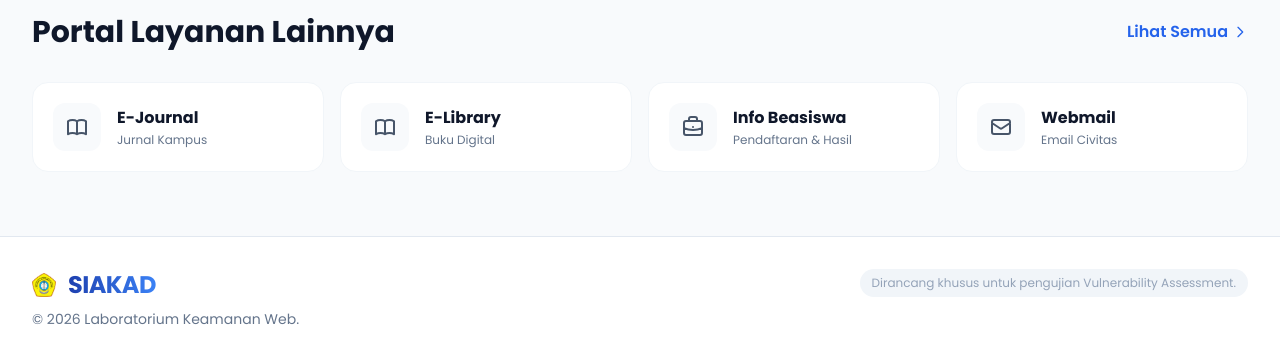
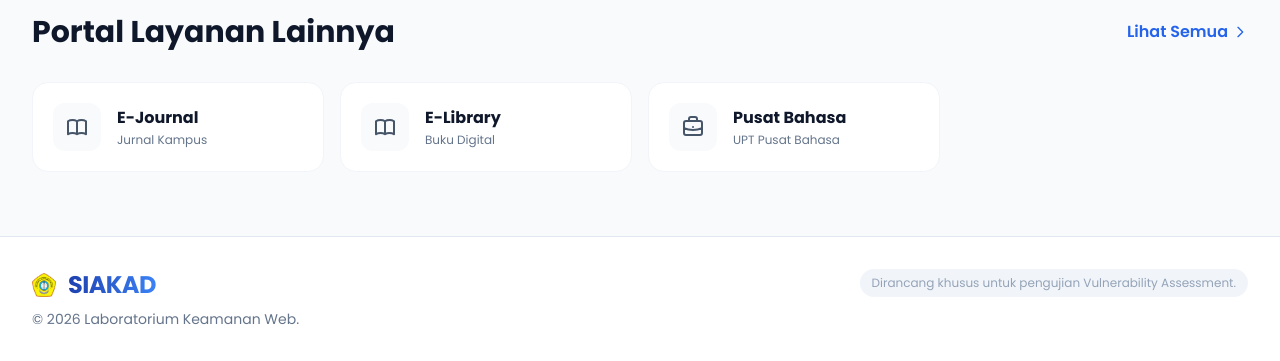
Before and after one commit to fadlimaghfirli/siakad-vuln, a PHP site: page / in a window 1280 px wide. Shown: the part 1450-1811 px from the top of the page. Run offline with PHP 8.4, Linux system fonts and the light colour scheme; some libraries are stand-ins or nearby versions.

Commit message:
Update fitur Forum

```diff
--- a/app/Views/auth/login.php
+++ b/app/Views/auth/login.php
@@ -103,7 +103,7 @@
                 <form action="/login/process" method="POST" class="space-y-5">
                     <div>
                         <label class="block text-sm font-semibold text-slate-700 mb-2">Akun Kampus</label>
-                        <input type="text" name="username" class="w-full border border-slate-200 rounded-xl px-4 py-3.5 focus:outline-none focus:border-brand-500 focus:ring-4 focus:ring-brand-500/10 transition-all bg-slate-50 focus:bg-white text-slate-800 font-medium" placeholder="Masukkan akun kampus" required autocomplete="off">
+                        <input type="text" name="username" class="w-full border border-slate-200 rounded-xl px-4 py-3.5 focus:outline-none focus:border-brand-500 focus:ring-4 focus:ring-brand-500/10 transition-all bg-slate-50 focus:bg-white text-slate-800 font-medium" placeholder="Masukkan akun kampus" required>
                     </div>
 
                     <div>
@@ -146,7 +146,7 @@
         </div>
     </div>
 
-    <div class="fixed bottom-6 left-6 z-50 flex flex-col items-start drop-shadow-2xl">
+    <div class="fixed md:bottom-12 md:left-12 bottom-6 left-6 z-50 flex flex-col items-start drop-shadow-2xl">
         <div id="vuln-warning-balloon" class="hidden mb-4 bg-white border border-red-200 shadow-xl rounded-2xl p-4 max-w-xs relative animate-bounce" style="animation: bounce 2s infinite; animation-timing-function: cubic-bezier(0.280, 0.840, 0.420, 1);">
             <button id="close-balloon-btn" class="absolute top-2 right-2 text-slate-400 hover:text-red-500 transition-colors focus:outline-none">
                 <svg class="w-4 h-4" fill="none" stroke="currentColor" viewBox="0 0 24 24">
--- a/app/Views/dashboard/index.php
+++ b/app/Views/dashboard/index.php
@@ -197,11 +197,11 @@
                     <div class="flex flex-col sm:flex-row sm:items-center gap-4 p-4 rounded-2xl bg-slate-50 border border-slate-100 hover:border-brand-300 transition-colors">
                         <div class="bg-white border border-slate-200 text-center px-4 py-2 rounded-xl min-w-[5rem] shadow-sm">
                             <p class="text-xs text-slate-500 font-bold uppercase">Senin</p>
-                            <p class="text-lg font-extrabold text-brand-600">08:00</p>
+                            <p class="text-lg font-extrabold text-brand-600">07:00</p>
                         </div>
                         <div class="flex-grow">
-                            <h4 class="font-bold text-slate-800 text-lg">Keamanan Sistem Lanjut</h4>
-                            <p class="text-sm text-slate-500 font-medium">Ruang Lab Siber 3.2 • Dosen: Dr. Budi Setiawan</p>
+                            <h4 class="font-bold text-slate-800 text-lg">Sistem Keamanan Jaringan</h4>
+                            <p class="text-sm text-slate-500 font-medium">RKB-D 207 • Dosen: Muhlis Tahir, S.Pd., M.Tr. Kom.</p>
                         </div>
                     </div>
                 </div>
--- a/app/Views/forum/index.php
+++ b/app/Views/forum/index.php
@@ -9,7 +9,7 @@
                 <form action="/forum/simpan" method="POST" class="space-y-4">
                     <div>
                         <label class="block text-sm font-semibold text-slate-700 mb-1.5">Topik Diskusi</label>
-                        <input type="text" name="topik" class="w-full border border-slate-200 rounded-xl px-4 py-3 focus:outline-none focus:border-brand-500 focus:ring-4 focus:ring-brand-500/10 transition-all bg-slate-50 focus:bg-white text-slate-800 font-medium" required autocomplete="off">
+                        <input type="text" name="topik" class="w-full border border-slate-200 rounded-xl px-4 py-3 focus:outline-none focus:border-brand-500 focus:ring-4 focus:ring-brand-500/10 transition-all bg-slate-50 focus:bg-white text-slate-800 font-medium" required>
                     </div>
                     <div>
                         <label class="block text-sm font-semibold text-slate-700 mb-1.5">Isi Pesan</label>
--- a/app/Views/home/index.php
+++ b/app/Views/home/index.php
@@ -197,27 +197,15 @@
             </div>
         </a>
 
-        <a href="" class="flex items-center gap-4 p-5 bg-white rounded-2xl border border-slate-100 hover:border-brand-300 hover:shadow-md transition-all group">
+        <a href="https://pusatbahasa.trunojoyo.ac.id/" target="_blank" class="flex items-center gap-4 p-5 bg-white rounded-2xl border border-slate-100 hover:border-brand-300 hover:shadow-md transition-all group">
             <div class="w-12 h-12 bg-slate-50 group-hover:bg-brand-50 text-slate-600 group-hover:text-brand-600 rounded-xl flex items-center justify-center transition-colors">
                 <svg class="w-6 h-6" fill="none" stroke="currentColor" viewBox="0 0 24 24">
                     <path stroke-linecap="round" stroke-linejoin="round" stroke-width="2" d="M21 13.255A23.931 23.931 0 0112 15c-3.183 0-6.22-.62-9-1.745M16 6V4a2 2 0 00-2-2h-4a2 2 0 00-2 2v2m4 6h.01M5 20h14a2 2 0 002-2V8a2 2 0 00-2-2H5a2 2 0 00-2 2v10a2 2 0 002 2z"></path>
                 </svg>
             </div>
             <div>
-                <h4 class="font-bold text-slate-900 group-hover:text-brand-600 transition-colors">Info Beasiswa</h4>
-                <p class="text-xs text-slate-500 mt-0.5">Pendaftaran & Hasil</p>
-            </div>
-        </a>
-
-        <a href="" class="flex items-center gap-4 p-5 bg-white rounded-2xl border border-slate-100 hover:border-brand-300 hover:shadow-md transition-all group">
-            <div class="w-12 h-12 bg-slate-50 group-hover:bg-brand-50 text-slate-600 group-hover:text-brand-600 rounded-xl flex items-center justify-center transition-colors">
-                <svg class="w-6 h-6" fill="none" stroke="currentColor" viewBox="0 0 24 24">
-                    <path stroke-linecap="round" stroke-linejoin="round" stroke-width="2" d="M3 8l7.89 5.26a2 2 0 002.22 0L21 8M5 19h14a2 2 0 002-2V7a2 2 0 00-2-2H5a2 2 0 00-2 2v10a2 2 0 002 2z"></path>
-                </svg>
-            </div>
-            <div>
-                <h4 class="font-bold text-slate-900 group-hover:text-brand-600 transition-colors">Webmail</h4>
-                <p class="text-xs text-slate-500 mt-0.5">Email Civitas</p>
+                <h4 class="font-bold text-slate-900 group-hover:text-brand-600 transition-colors">Pusat Bahasa</h4>
+                <p class="text-xs text-slate-500 mt-0.5">UPT Pusat Bahasa</p>
             </div>
         </a>
     </div>
--- a/app/Views/layouts/footer.php
+++ b/app/Views/layouts/footer.php
@@ -22,7 +22,7 @@
     </div>
 </footer>
 
-<div class="fixed md:bottom-12 md:left-12  bottom-6 left-6 z-50 flex flex-col items-start drop-shadow-2xl">
+<div class="fixed md:bottom-12 md:left-12 bottom-6 left-6 z-50 flex flex-col items-start drop-shadow-2xl">
 
     <div id="vuln-warning-balloon" class="hidden mb-4 bg-white border border-red-200 shadow-xs rounded-2xl p-4 max-w-[250px] relative">
         <!-- <div id="vuln-warning-balloon" class="hidden mb-4 bg-white border border-red-200 shadow-xs rounded-2xl p-4 max-w-[250px] relative animate-bounce" style="animation: bounce 2s infinite; animation-timing-function: cubic-bezier(0.280, 0.840, 0.420, 1);"> -->
--- a/app/Views/layouts/header.php
+++ b/app/Views/layouts/header.php
@@ -56,7 +56,7 @@ $mobInactive  = $mobBase . "text-slate-500 hover:bg-brand-50 hover:text-brand-60
 
     <div class="sticky top-6 z-40 px-4 sm:px-6 w-full max-w-7xl mx-auto transition-all duration-300">
 
-        <nav class="bg-white/70 backdrop-blur-xl border border-white/80 shadow-[0_8px_30px_rgb(0,0,0,0.04)] rounded-full px-4 py-2.5 flex items-center justify-between">
+        <nav class="bg-white/50 backdrop-blur-lg border border-white/80 shadow-[0_8px_30px_rgb(0,0,0,0.04)] rounded-full px-4 py-2.5 flex items-center justify-between">
 
             <a href="/home" class="flex items-center gap-3 pl-2 group">
                 <!-- <div class="w-9 h-9 bg-gradient-to-br from-brand-500 to-brand-700 text-white rounded-full flex items-center justify-center font-bold text-sm shadow-md shadow-brand-500/30 group-hover:scale-105 transition-transform">S</div> -->
```
